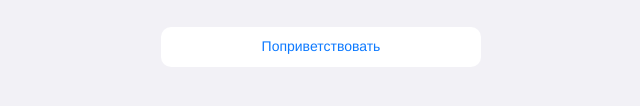
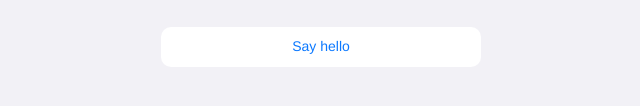
Before and after one commit to Krepkiy17/ID, a plain HTML site: page index.html in a window 1280 px wide. Shown: the part 612-718 px from the top of the page, 319-959 px from the left. Drawn offline with Linux system fonts and the light colour scheme.

Commit message:
Update index.html

```diff
--- a/index.html
+++ b/index.html
@@ -69,7 +69,7 @@
       </section>
     </main>
    <footer>
-      <button id="buttonHi" class="button-link" href="">Поприветствовать</button>
+      <button id="buttonHi" class="button-link" href="">Say hello</button>
     </footer>
     <script type="text/javascript" src="js.js"></script>
   </body>
```
